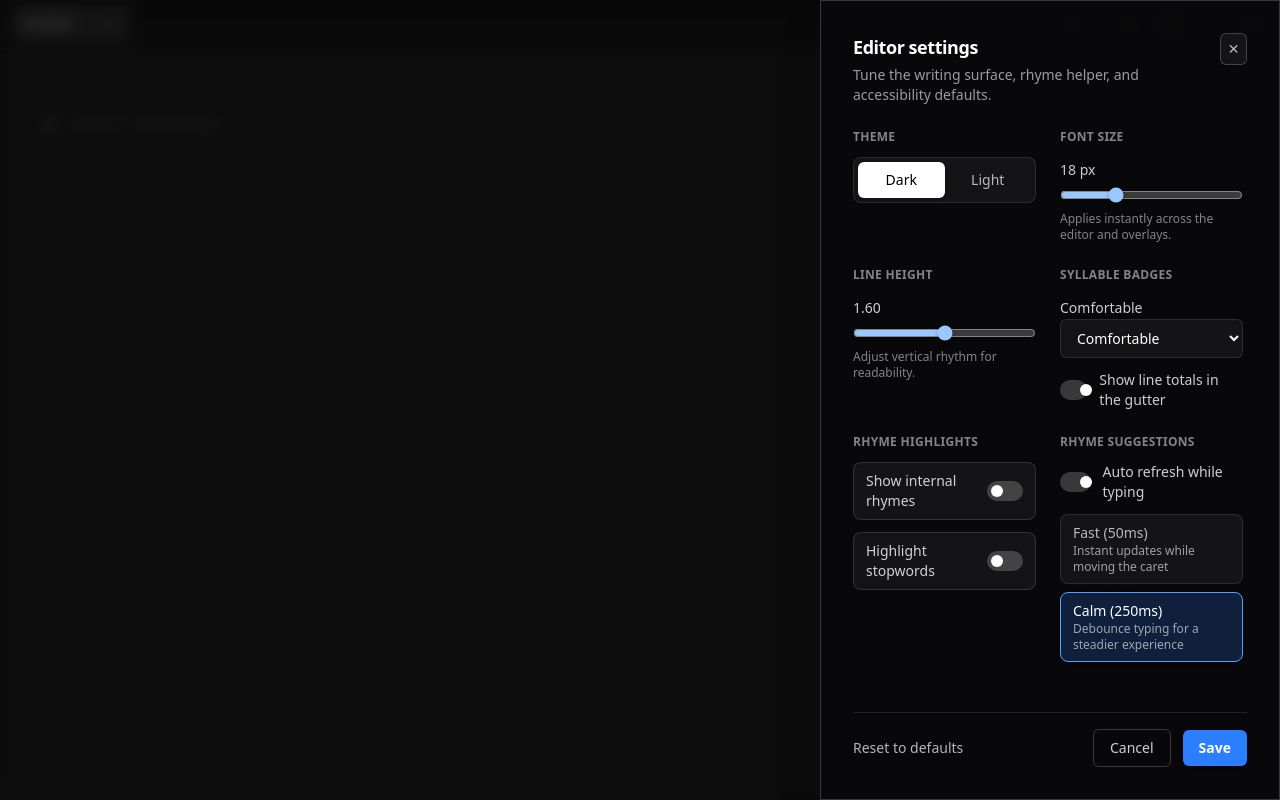
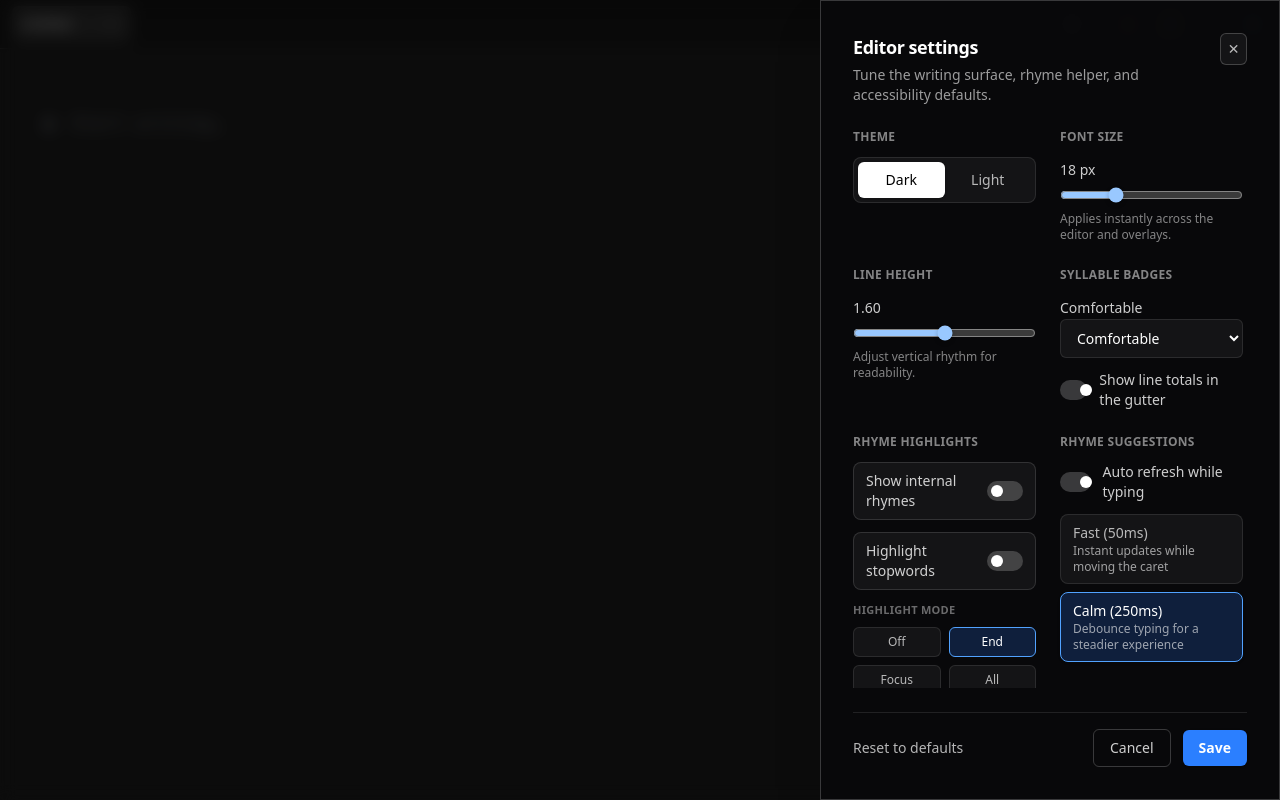
Before and after one commit to ClayTheMisfit/rhyme-lines, a Next.js app: page / in a window 1280 px wide. Both pictures are taken after a click on the button "⚙️". Built offline with nearby package versions, Linux system fonts and the light colour scheme.

Commit message:
Add RB-style highlight modes and hide-colors rendering

```diff
--- a/src/app/globals.css
+++ b/src/app/globals.css
@@ -276,6 +276,11 @@ body.bg-white .rl-current-line-highlight {
   opacity: 0.95;
 }
 
+.rl-rhyme-highlight[data-rhyme-family][data-rhyme-hide-colors] {
+  background: color-mix(in srgb, var(--rhyme-color, rgba(148, 163, 184, 0.2)) 12%, transparent);
+  border-bottom-color: color-mix(in srgb, var(--rhyme-color, rgba(148, 163, 184, 0.2)) 35%, transparent);
+}
+
 /* Light theme editor styling */
 body.bg-white .editor-surface {
   background-color: #ffffff;  /* Clean white background */
--- a/src/components/editor/RhymeDecorationOverlay.tsx
+++ b/src/components/editor/RhymeDecorationOverlay.tsx
@@ -2,15 +2,17 @@
 
 import { useMemo } from 'react'
 import type { RhymeDecorationRect } from '@/hooks/useRhymeDecorationOverlay'
-import { RHYME_FAMILY_COLORS } from '@/lib/rhyme/rhymeDecorations'
+import { RHYME_FAMILY_COLORS, shouldRenderRhymeToken, type RhymeHighlightMode } from '@/lib/rhyme/rhymeDecorations'
 
 export type RhymeDecorationOverlayProps = {
   rects: RhymeDecorationRect[]
   enabled: boolean
   activeFamilyId: number | null
+  mode: RhymeHighlightMode
+  hideColors: boolean
 }
 
-export function RhymeDecorationOverlay({ rects, enabled, activeFamilyId }: RhymeDecorationOverlayProps) {
+export function RhymeDecorationOverlay({ rects, enabled, activeFamilyId, mode, hideColors }: RhymeDecorationOverlayProps) {
   const palette = useMemo(() => RHYME_FAMILY_COLORS, [])
 
   if (!enabled) return null
@@ -18,12 +20,23 @@ export function RhymeDecorationOverlay({ rects, enabled, activeFamilyId }: Rhyme
   return (
     <div className="pointer-events-none absolute inset-0" aria-hidden="true">
       {rects.map((rect) => {
-        if (rect.familyId === undefined) {
+        if (!shouldRenderRhymeToken({
+          id: rect.id,
+          lineId: rect.lineId,
+          lineIndex: 0,
+          start: 0,
+          end: 0,
+          word: '',
+          familyKey: '',
+          familyId: rect.familyId,
+          isEndWord: rect.isEndWord,
+          underline: rect.underline,
+        }, mode, activeFamilyId)) {
           return null
         }
         const isActive = activeFamilyId !== null && rect.familyId === activeFamilyId
-        const isMuted = activeFamilyId !== null && rect.familyId !== activeFamilyId
-        const color = palette[rect.familyId % palette.length]
+        const isMuted = mode === 'focus' && activeFamilyId !== null && rect.familyId !== activeFamilyId
+        const color = palette[(rect.colorIndex ?? rect.familyId ?? 0) % palette.length]
         return (
           <div key={rect.id}>
             <span
@@ -31,6 +44,7 @@ export function RhymeDecorationOverlay({ rects, enabled, activeFamilyId }: Rhyme
               data-rhyme-family={rect.familyId}
               data-rhyme-active={isActive || undefined}
               data-rhyme-muted={isMuted || undefined}
+              data-rhyme-hide-colors={hideColors || undefined}
               style={{
                 left: rect.rect.left,
                 top: rect.rect.top,
@@ -39,7 +53,7 @@ export function RhymeDecorationOverlay({ rects, enabled, activeFamilyId }: Rhyme
                 ['--rhyme-color' as string]: color,
               }}
             />
-            {rect.underline ? (
+            {rect.underline || hideColors ? (
               <span
                 className="rl-rhyme-underline"
                 data-rhyme-family={rect.familyId}
--- a/src/components/settings/SettingsSheet.tsx
+++ b/src/components/settings/SettingsSheet.tsx
@@ -21,6 +21,8 @@ const BADGE_SIZE_LABEL: Record<'xs' | 'sm' | 'md', string> = {
 
 const KEYBOARD_SHORTCUTS: { combo: string; description: string }[] = [
   { combo: '⌘/Ctrl + K', description: 'Open the command palette' },
+  { combo: 'Alt + R', description: 'Open the rhyme panel' },
+  { combo: 'Alt + H', description: 'Cycle rhyme highlight mode (Off → End → Focus → All)' },
   { combo: 'Esc', description: 'Close panels or dialogs' },
   { combo: '0–5', description: 'Filter rhyme syllables when the panel is focused' },
   { combo: 'Enter', description: 'Insert the highlighted rhyme suggestion' },
@@ -44,6 +46,12 @@ const RhymeHighlightsSection = memo(function RhymeHighlightsSection() {
   const highlightStopwords = useSettingsStore((state) => state.highlightStopwords)
   const setShowInternalRhymes = useSettingsStore((state) => state.setShowInternalRhymes)
   const setHighlightStopwords = useSettingsStore((state) => state.setHighlightStopwords)
+  const rhymeHighlightMode = useSettingsStore((state) => state.rhymeHighlightMode)
+  const hideRhymeColors = useSettingsStore((state) => state.hideRhymeColors)
+  const rhymeDebugOverlay = useSettingsStore((state) => state.rhymeDebugOverlay)
+  const setRhymeHighlightMode = useSettingsStore((state) => state.setRhymeHighlightMode)
+  const setHideRhymeColors = useSettingsStore((state) => state.setHideRhymeColors)
+  const setRhymeDebugOverlay = useSettingsStore((state) => state.setRhymeDebugOverlay)
   const { requestRecompute } = useRhymeRecomputeScheduler()
 
   const scheduleRecompute = useCallback(() => {
@@ -75,6 +83,37 @@ const RhymeHighlightsSection = memo(function RhymeHighlightsSection() {
       <h3 className="text-xs font-semibold uppercase tracking-wide text-white/50">Rhyme highlights</h3>
       <ToggleRow label="Show internal rhymes" checked={showInternalRhymes} onCheckedChange={handleInternalRhymesChange} />
       <ToggleRow label="Highlight stopwords" checked={highlightStopwords} onCheckedChange={handleStopwordsChange} />
+
+      <section className="space-y-2">
+        <h4 className="text-[11px] font-semibold uppercase tracking-wide text-white/40">Highlight mode</h4>
+        <div className="grid grid-cols-2 gap-2">
+          {([
+            { value: 'off', label: 'Off' },
+            { value: 'end', label: 'End' },
+            { value: 'focus', label: 'Focus' },
+            { value: 'all', label: 'All' },
+          ] as const).map((option) => {
+            const isActive = rhymeHighlightMode === option.value
+            return (
+              <button
+                key={option.value}
+                type="button"
+                onClick={() => setRhymeHighlightMode(option.value)}
+                className={`rounded-md border px-2 py-1.5 text-xs font-medium transition ${
+                  isActive ? 'border-blue-400 bg-blue-500/20 text-white' : 'border-white/10 bg-white/5 text-white/70 hover:bg-white/10'
+                }`}
+                aria-pressed={isActive}
+              >
+                {option.label}
+              </button>
+            )
+          })}
+        </div>
+      </section>
+      <ToggleRow label="Hide colorful words" checked={hideRhymeColors} onCheckedChange={setHideRhymeColors} />
+      {process.env.NODE_ENV !== 'production' ? (
+        <ToggleRow label="Show rhyme debug overlay" checked={rhymeDebugOverlay} onCheckedChange={setRhymeDebugOverlay} />
+      ) : null}
     </section>
   )
 })
--- a/src/hooks/useRhymeDecorationOverlay.ts
+++ b/src/hooks/useRhymeDecorationOverlay.ts
@@ -7,6 +7,8 @@ export type RhymeDecorationRect = {
   id: string
   lineId: string
   familyId?: number
+  colorIndex?: number
+  isEndWord: boolean
   underline: boolean
   rect: {
     left: number
@@ -113,6 +115,8 @@ export function useRhymeDecorationOverlay({
               id: `${lineId}-${tokenIndex}-${rectIndex}`,
               lineId,
               familyId: token.familyId,
+              colorIndex: token.colorIndex,
+              isEndWord: token.isEndWord,
               underline: token.underline,
               rect: {
                 left: rect.left - rootRect.left,
--- a/src/lib/editor/shortcuts.ts
+++ b/src/lib/editor/shortcuts.ts
@@ -1,4 +1,4 @@
-export type EditorShortcut = 'palette' | 'theme' | 'rhymes' | 'export'
+export type EditorShortcut = 'palette' | 'theme' | 'rhymes' | 'export' | 'rhymeHighlightMode'
 
 type KeyLike = Pick<KeyboardEvent, 'key' | 'ctrlKey' | 'metaKey' | 'altKey' | 'shiftKey' | 'defaultPrevented'>
 
@@ -12,6 +12,7 @@ export function resolveEditorShortcut(event: KeyLike): EditorShortcut | null {
   if (hasPrimaryModifier && key === 'j') return 'theme'
   if (hasPrimaryModifier && key === 's') return 'export'
   if (!hasPrimaryModifier && event.altKey && key === 'r') return 'rhymes'
+  if (!hasPrimaryModifier && event.altKey && key === 'h') return 'rhymeHighlightMode'
 
   return null
 }
--- a/src/lib/persist/settingsDefaults.ts
+++ b/src/lib/persist/settingsDefaults.ts
@@ -8,6 +8,9 @@ export const applySettingsDefaults = (incoming: SettingsSchema): SettingsSchema
   showRhymeDecorations: incoming.showRhymeDecorations ?? DEFAULT_SETTINGS.showRhymeDecorations,
   showInternalRhymes: incoming.showInternalRhymes ?? DEFAULT_SETTINGS.showInternalRhymes,
   highlightStopwords: incoming.highlightStopwords ?? DEFAULT_SETTINGS.highlightStopwords,
+  rhymeHighlightMode: incoming.rhymeHighlightMode ?? DEFAULT_SETTINGS.rhymeHighlightMode,
+  hideRhymeColors: incoming.hideRhymeColors ?? DEFAULT_SETTINGS.hideRhymeColors,
+  rhymeDebugOverlay: incoming.rhymeDebugOverlay ?? DEFAULT_SETTINGS.rhymeDebugOverlay,
   lastUpdatedAt: incoming.lastUpdatedAt || Date.now(),
 })
 
--- a/src/lib/rhyme/rhymeDecorations.ts
+++ b/src/lib/rhyme/rhymeDecorations.ts
@@ -18,6 +18,8 @@ export const MIN_FAMILY_SIZE = 2
 
 const RHYME_TAIL_REGEX = /([aeiouy]+[^aeiouy]*)$/i
 
+export type RhymeHighlightMode = 'off' | 'end' | 'focus' | 'all'
+
 export type RhymeDecorationToken = {
   id: string
   lineId: string
@@ -27,6 +29,7 @@ export type RhymeDecorationToken = {
   word: string
   familyKey: string
   familyId?: number
+  colorIndex?: number
   underline: boolean
   isEndWord: boolean
 }
@@ -136,6 +139,7 @@ export function buildRhymeDecorations(
   tokensByLine.forEach((lineTokens) => {
     lineTokens.forEach((token) => {
       token.familyId = familyIdByTokenId.get(token.id)
+      token.colorIndex = hashToColorIndex(token.familyKey)
     })
   })
 
@@ -146,3 +150,28 @@ export function buildRhymeDecorations(
     rhymeKeyToTokenIds,
   }
 }
+
+export function shouldRenderRhymeToken(
+  token: RhymeDecorationToken,
+  mode: RhymeHighlightMode,
+  activeFamilyId: number | null
+): boolean {
+  if (mode === 'off') return false
+  if (token.familyId === undefined) return false
+  if (mode === 'all') return true
+  if (mode === 'end') return token.isEndWord
+  if (mode === 'focus') {
+    if (token.isEndWord) return true
+    if (activeFamilyId === null) return false
+    return token.familyId === activeFamilyId
+  }
+  return false
+}
+
+function hashToColorIndex(key: string): number {
+  let hash = 0
+  for (let index = 0; index < key.length; index += 1) {
+    hash = (hash * 31 + key.charCodeAt(index)) | 0
+  }
+  return Math.abs(hash)
+}
--- a/src/store/settingsStore.ts
+++ b/src/store/settingsStore.ts
@@ -8,6 +8,7 @@ import {
   type BadgeSize,
   type DebounceMode,
   type RhymeFilters,
+  type RhymeHighlightMode,
   type SettingsSchema,
   type ThemeSetting,
 } from '@/lib/persist/schema'
@@ -24,6 +25,9 @@ export type SettingsState = {
   showInternalRhymes: boolean
   highlightStopwords: boolean
   rhymeAutoRefresh: boolean
+  rhymeHighlightMode: RhymeHighlightMode
+  hideRhymeColors: boolean
+  rhymeDebugOverlay: boolean
   debounceMode: DebounceMode
   highContrast: boolean
   rhymeFilters: RhymeFilters
@@ -39,6 +43,9 @@ export type SettingsState = {
   setShowInternalRhymes: (value: boolean) => void
   setHighlightStopwords: (value: boolean) => void
   setRhymeAutoRefresh: (value: boolean) => void
+  setRhymeHighlightMode: (mode: RhymeHighlightMode) => void
+  setHideRhymeColors: (value: boolean) => void
+  setRhymeDebugOverlay: (value: boolean) => void
   setDebounceMode: (mode: DebounceMode) => void
   setHighContrast: (value: boolean) => void
   setRhymeFilters: (filters: RhymeFilters) => void
@@ -65,6 +72,9 @@ const persistSettings = (state: SettingsState) => {
     showInternalRhymes: state.showInternalRhymes,
     highlightStopwords: state.highlightStopwords,
     rhymeAutoRefresh: state.rhymeAutoRefresh,
+    rhymeHighlightMode: state.rhymeHighlightMode,
+    hideRhymeColors: state.hideRhymeColors,
+    rhymeDebugOverlay: state.rhymeDebugOverlay,
     debounceMode: state.debounceMode,
     highContrast: state.highContrast,
     rhymeFilters: state.rhymeFilters,
@@ -136,6 +146,18 @@ export const useSettingsStore = createWithEqualityFn<SettingsState>()((set, get)
     set({ rhymeAutoRefresh, lastUpdatedAt: Date.now() })
     schedulePersist(get())
   },
+  setRhymeHighlightMode: (rhymeHighlightMode) => {
+    set({ rhymeHighlightMode, lastUpdatedAt: Date.now() })
+    schedulePersist(get())
+  },
+  setHideRhymeColors: (hideRhymeColors) => {
+    set({ hideRhymeColors, lastUpdatedAt: Date.now() })
+    schedulePersist(get())
+  },
+  setRhymeDebugOverlay: (rhymeDebugOverlay) => {
+    set({ rhymeDebugOverlay, lastUpdatedAt: Date.now() })
+    schedulePersist(get())
+  },
   setDebounceMode: (debounceMode) => {
     set({ debounceMode, lastUpdatedAt: Date.now() })
     schedulePersist(get())
@@ -179,6 +201,9 @@ export type SettingsSnapshot = Pick<
   | 'showInternalRhymes'
   | 'highlightStopwords'
   | 'rhymeAutoRefresh'
+  | 'rhymeHighlightMode'
+  | 'hideRhymeColors'
+  | 'rhymeDebugOverlay'
   | 'debounceMode'
   | 'highContrast'
   | 'rhymeFilters'
@@ -202,6 +227,9 @@ export function getCurrentSettingsSnapshot(): SettingsSnapshot {
     showInternalRhymes,
     highlightStopwords,
     rhymeAutoRefresh,
+    rhymeHighlightMode,
+    hideRhymeColors,
+    rhymeDebugOverlay,
     debounceMode,
     highContrast,
     rhymeFilters,
@@ -218,6 +246,9 @@ export function getCurrentSettingsSnapshot(): SettingsSnapshot {
     showInternalRhymes,
     highlightStopwords,
     rhymeAutoRefresh,
+    rhymeHighlightMode,
+    hideRhymeColors,
+    rhymeDebugOverlay,
     debounceMode,
     highContrast,
     rhymeFilters,
@@ -242,6 +273,9 @@ export function applySettingsSnapshot(snapshot: SettingsSnapshot) {
     setShowInternalRhymes,
     setHighlightStopwords,
     setRhymeAutoRefresh,
+    setRhymeHighlightMode,
+    setHideRhymeColors,
+    setRhymeDebugOverlay,
     setDebounceMode,
     setHighContrast,
     setRhymeFilters,
@@ -258,6 +292,9 @@ export function applySettingsSnapshot(snapshot: SettingsSnapshot) {
   setShowInternalRhymes(snapshot.showInternalRhymes)
   setHighlightStopwords(snapshot.highlightStopwords)
   setRhymeAutoRefresh(snapshot.rhymeAutoRefresh)
+  setRhymeHighlightMode(snapshot.rhymeHighlightMode)
+  setHideRhymeColors(snapshot.hideRhymeColors)
+  setRhymeDebugOverlay(snapshot.rhymeDebugOverlay)
   setDebounceMode(snapshot.debounceMode)
   setHighContrast(snapshot.highContrast)
   setRhymeFilters(snapshot.rhymeFilters)
```
Also changed, not shown: src/components/Editor.tsx (+31 -0 lines), src/lib/persist/schema.ts (+7 -0 lines), public/rhyme-db/manifest.json (added), 2 other files (tests, documents, lock files or other folders).
